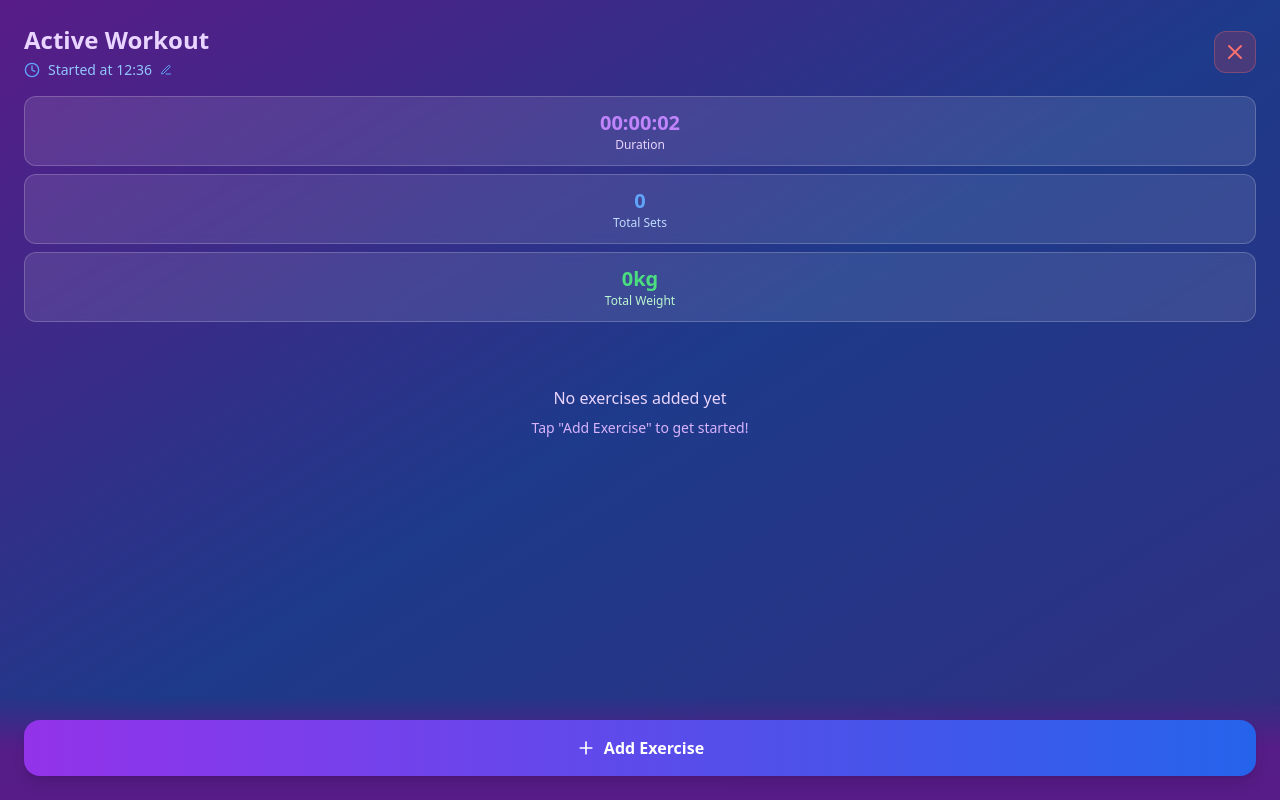
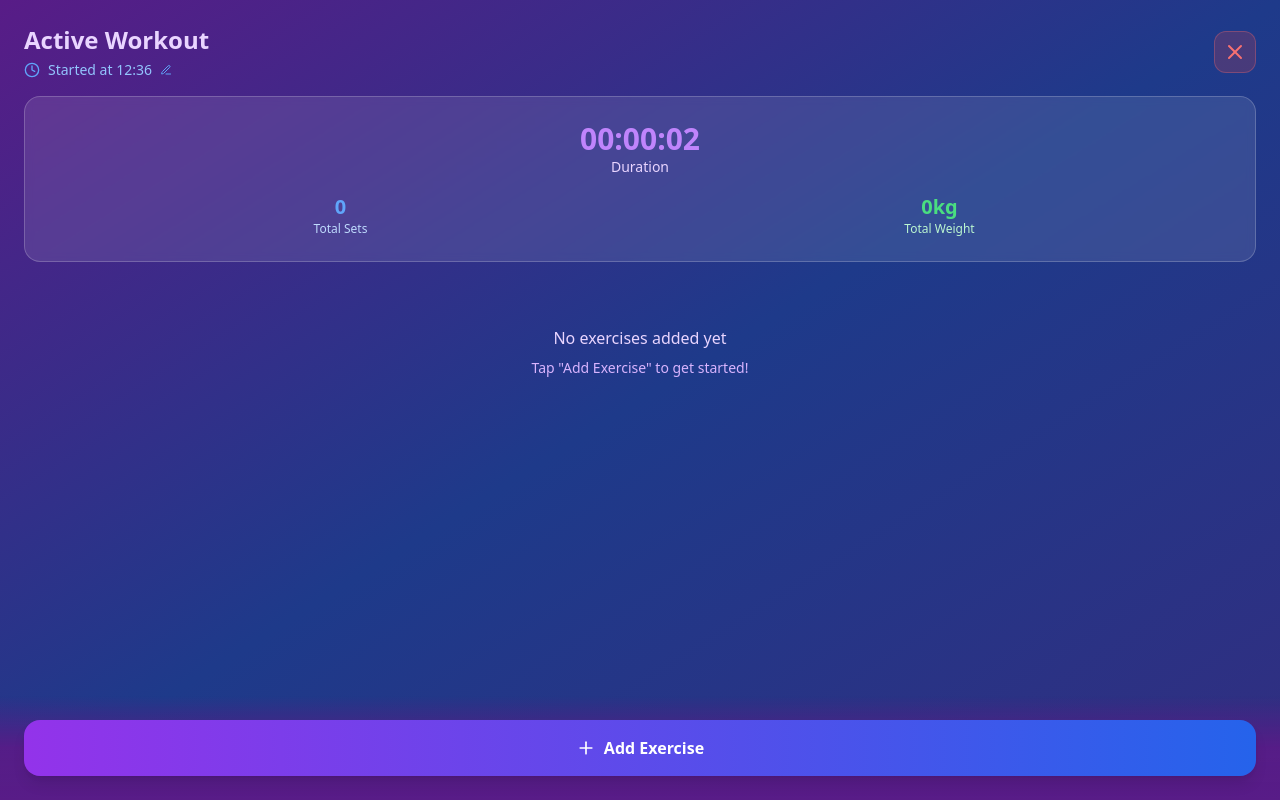
Before and after one commit to Bean-Machinie/pocket-lifts-flow, a React (Vite) app: page / in a window 1280 px wide. Both pictures are taken after a click on the button "Start New Workout". Built offline with nearby package versions, Linux system fonts and the light colour scheme.

Commit message:
Refactor: Style workout stats into a single card
Restructured the workout stats display in `ActiveWorkout.tsx` into a single card with the duration at the top and total sets/weight in a row below.

```diff
--- a/src/components/ActiveWorkout.tsx
+++ b/src/components/ActiveWorkout.tsx
@@ -171,20 +171,25 @@ export const ActiveWorkout: React.FC<ActiveWorkoutProps> = ({
         </button>
       </div>
 
-      {/* Stats */}
+      {/* Stats Card */}
       <div className="px-6 pb-4">
-        <div className="flex flex-col gap-2">
-          <div className="bg-white/10 backdrop-blur-sm rounded-xl p-3 text-center border border-white/20">
-            <div className="text-xl font-bold text-purple-400">{formatDuration(duration)}</div>
-            <div className="text-xs text-purple-200">Duration</div>
+        <div className="bg-white/10 backdrop-blur-sm rounded-2xl p-6 border border-white/20">
+          {/* Duration - Centered at top */}
+          <div className="text-center mb-4">
+            <div className="text-3xl font-bold text-purple-400">{formatDuration(duration)}</div>
+            <div className="text-sm text-purple-200">Duration</div>
           </div>
-          <div className="bg-white/10 backdrop-blur-sm rounded-xl p-3 text-center border border-white/20">
-            <div className="text-xl font-bold text-blue-400">{workout.totalSets}</div>
-            <div className="text-xs text-blue-200">Total Sets</div>
-          </div>
-          <div className="bg-white/10 backdrop-blur-sm rounded-xl p-3 text-center border border-white/20">
-            <div className="text-xl font-bold text-green-400">{workout.totalWeight.toFixed(0)}kg</div>
-            <div className="text-xs text-green-200">Total Weight</div>
+
+          {/* Sets and Weight - Same row underneath */}
+          <div className="grid grid-cols-2 gap-4">
+            <div className="text-center">
+              <div className="text-xl font-bold text-blue-400">{workout.totalSets}</div>
+              <div className="text-xs text-blue-200">Total Sets</div>
+            </div>
+            <div className="text-center">
+              <div className="text-xl font-bold text-green-400">{workout.totalWeight.toFixed(0)}kg</div>
+              <div className="text-xs text-green-200">Total Weight</div>
+            </div>
           </div>
         </div>
       </div>
```
